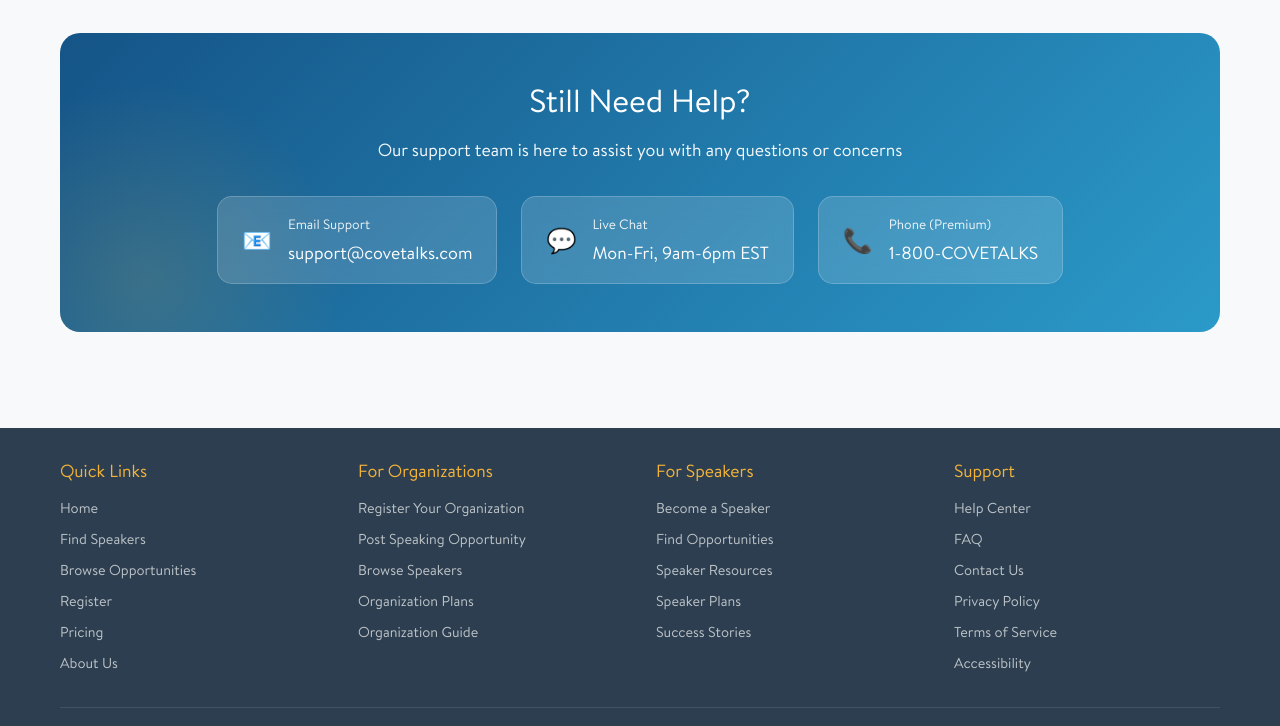
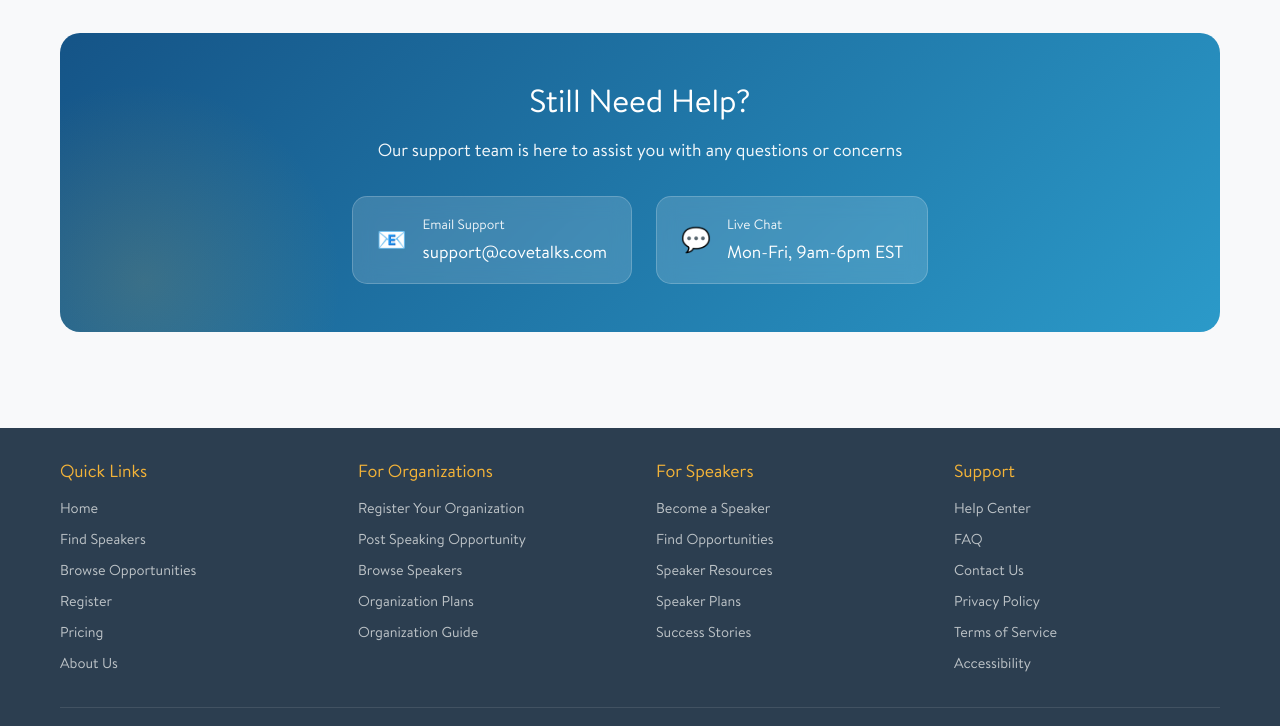
Before and after one commit to CoveTalks/CoveTalks, a website: page public/help.html in a window 1280 px wide. Shown: the part 1885-2611 px from the top of the page. Drawn offline with nearby package versions, Linux system fonts and the light colour scheme.

Commit message:
Update help.html

```diff
--- a/public/help.html
+++ b/public/help.html
@@ -628,14 +628,6 @@
                                 <div class="contact-option-value">Mon-Fri, 9am-6pm EST</div>
                             </div>
                         </div>
-
-                        <div class="contact-option">
-                            <span class="contact-option-icon">📞</span>
-                            <div class="contact-option-text">
-                                <div class="contact-option-label">Phone (Premium)</div>
-                                <div class="contact-option-value">1-800-COVETALKS</div>
-                            </div>
-                        </div>
                     </div>
                 </div>
             </section>
```
